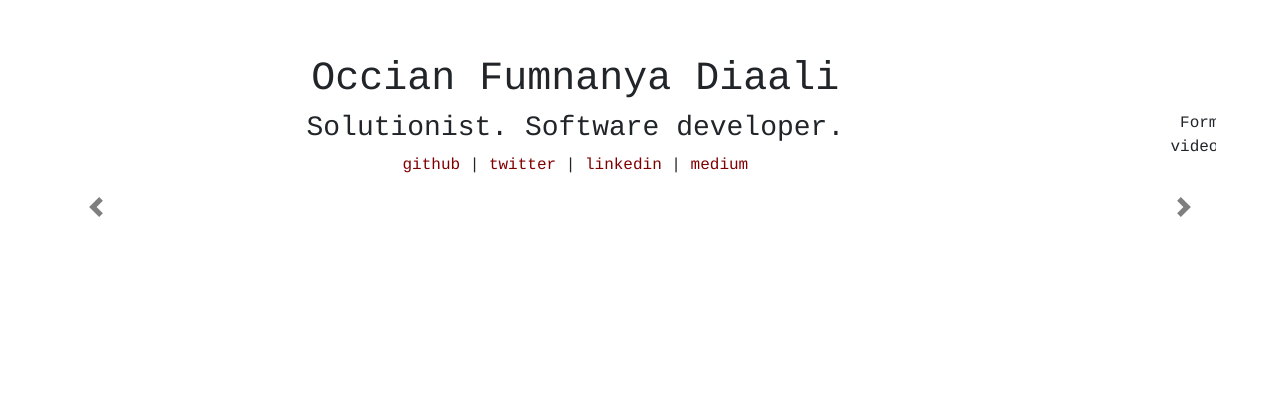
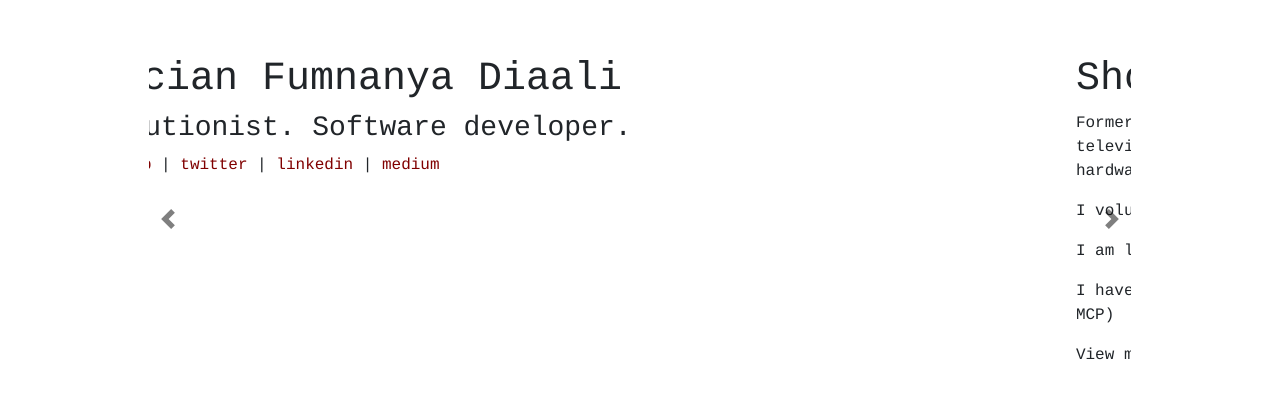
Before and after one commit to occiandiaali/i-am-occian, a React (Create React App) app: page / in a window 1280 px wide. Shown: the part 105-502 px from the top of the page. Built offline with nearby package versions, Linux system fonts and the light colour scheme.

Commit message:
change div class to 'container'

```diff
--- a/src/App.tsx
+++ b/src/App.tsx
@@ -5,7 +5,7 @@ import Home from './components/Home';
 
 function App() {
   return (
-    <div className="App">
+    <div className="container">
       <Home/>
     </div>
   );
```
